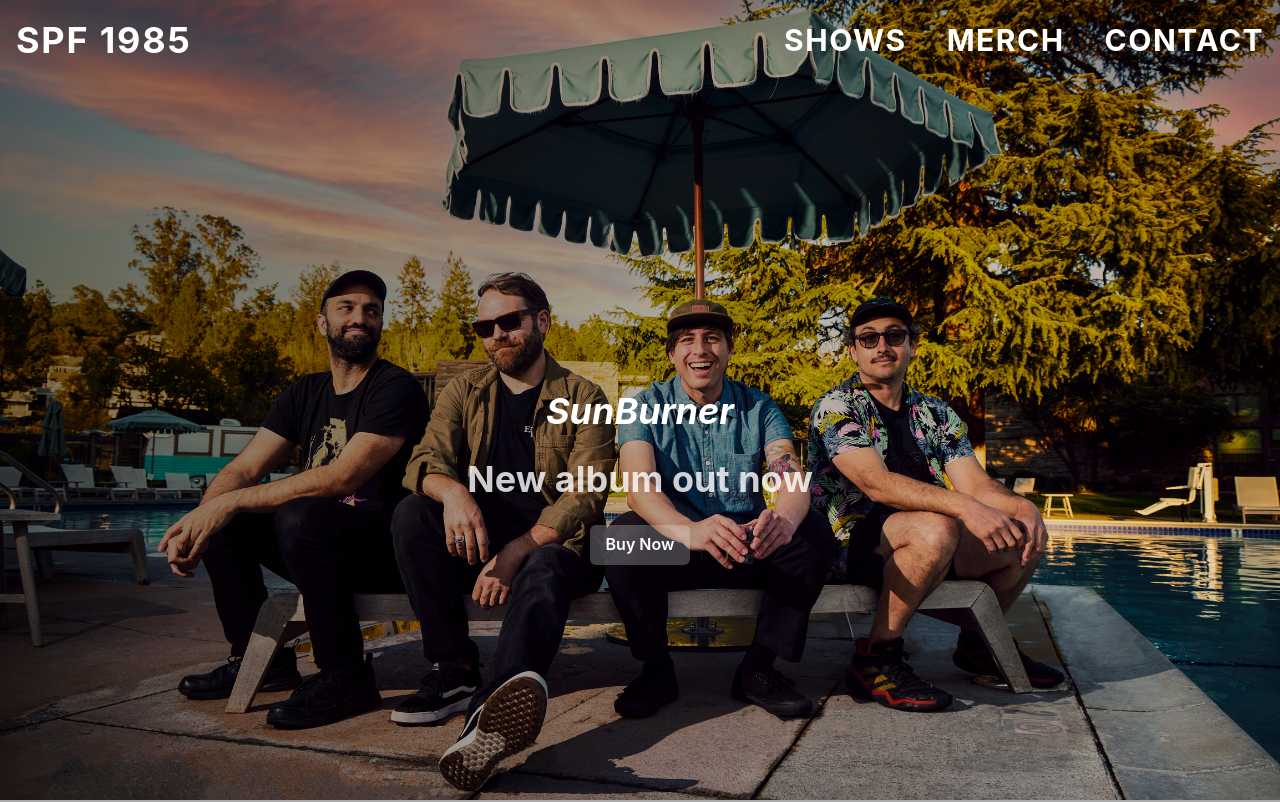
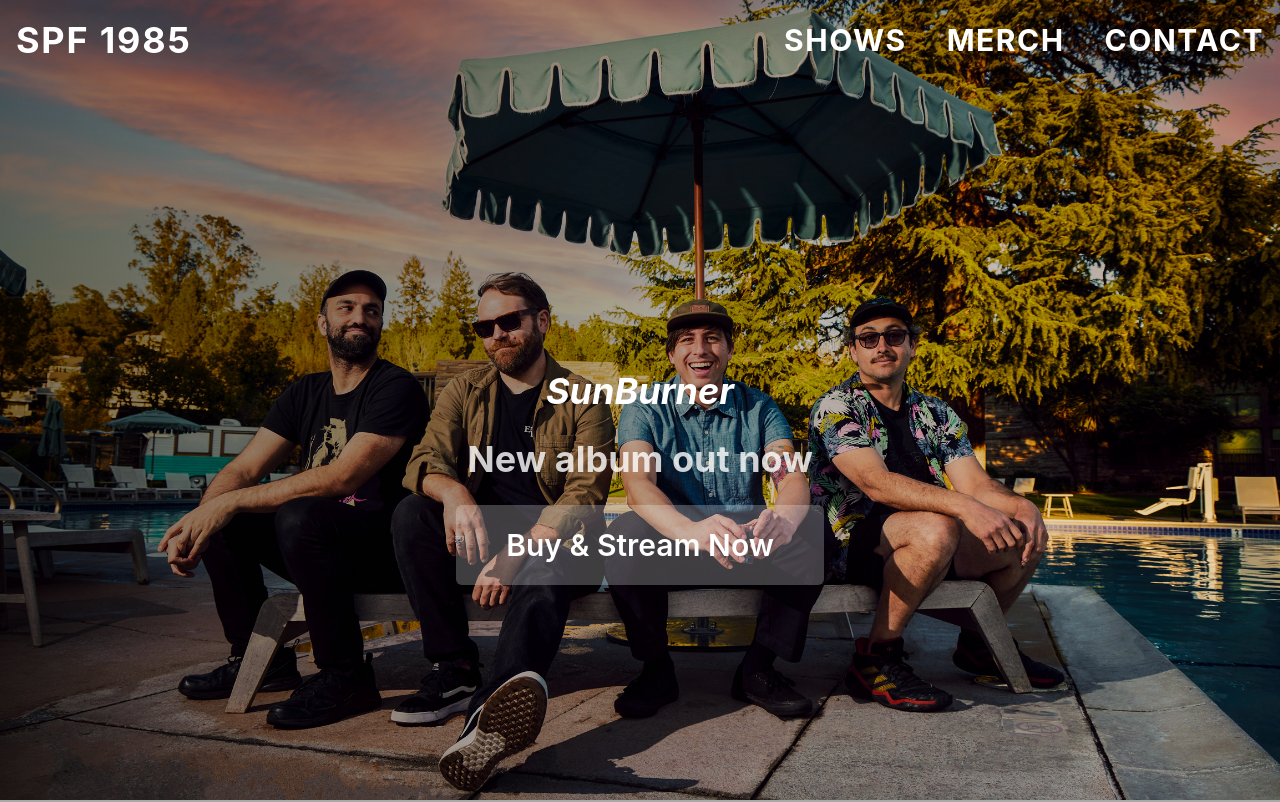
Before and after one commit to DerekGnarGnar/spf1985, a Next.js app: page / in a window 1280 px wide. Shown: the top 802 px of the page. Built offline with nearby package versions, Linux system fonts and the light colour scheme.

Commit message:
another commit

```diff
--- a/components/Hero.tsx
+++ b/components/Hero.tsx
@@ -42,10 +42,14 @@ export default function Hero() {
           <Link href="https://spf1985.bandcamp.com/album/sunburner" isExternal>
           <Button
               bg={'whiteAlpha.400'}
-
+              pt='10'
+              pb='10'
+              pl='50'
+              pr='50'
+             fontSize='3xl'
               color={'white'}
               _hover={{ bg: 'whiteAlpha.500' }}>
-              Buy Now
+              Buy & Stream Now
             </Button>
           </Link>
           </Stack>
```
